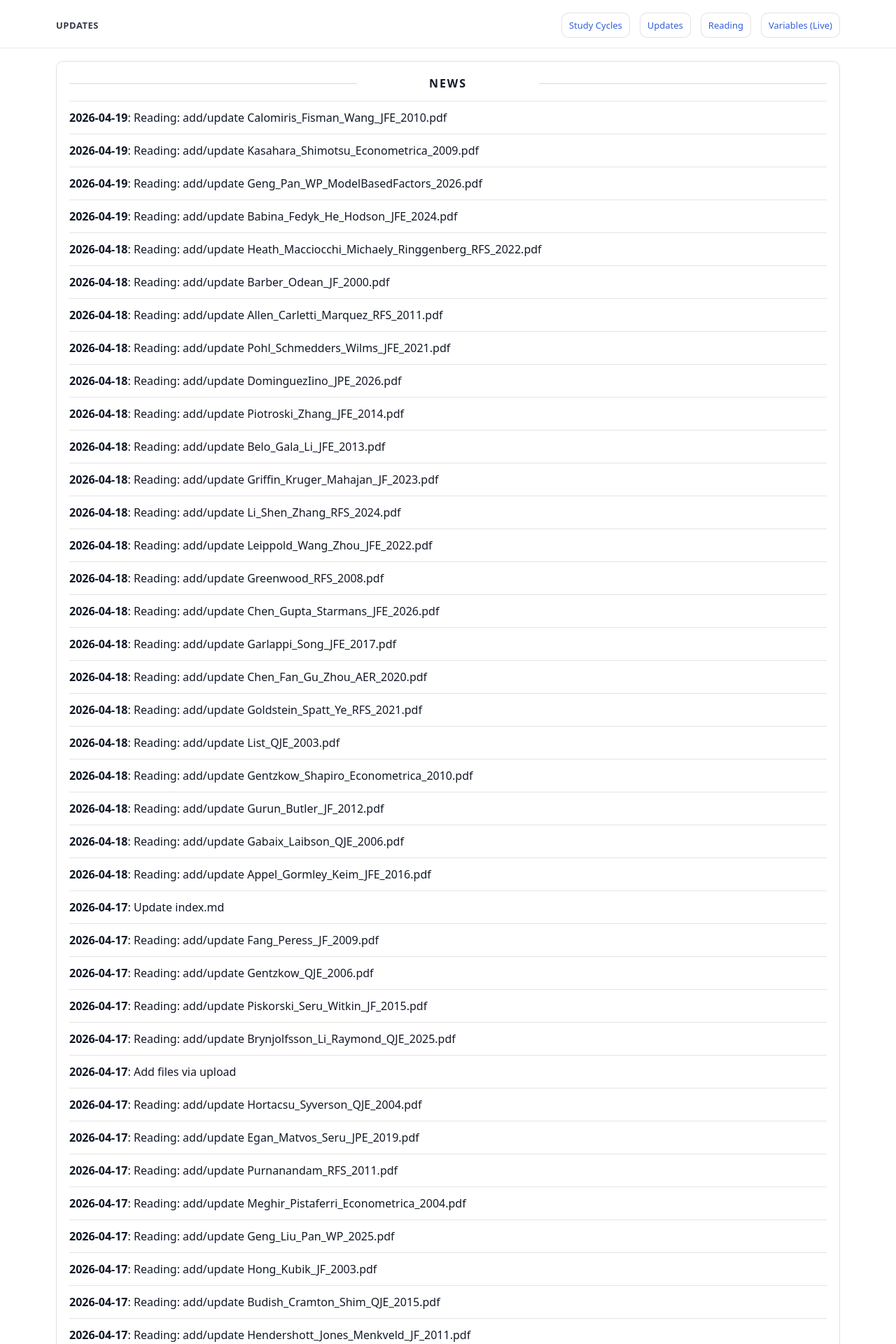
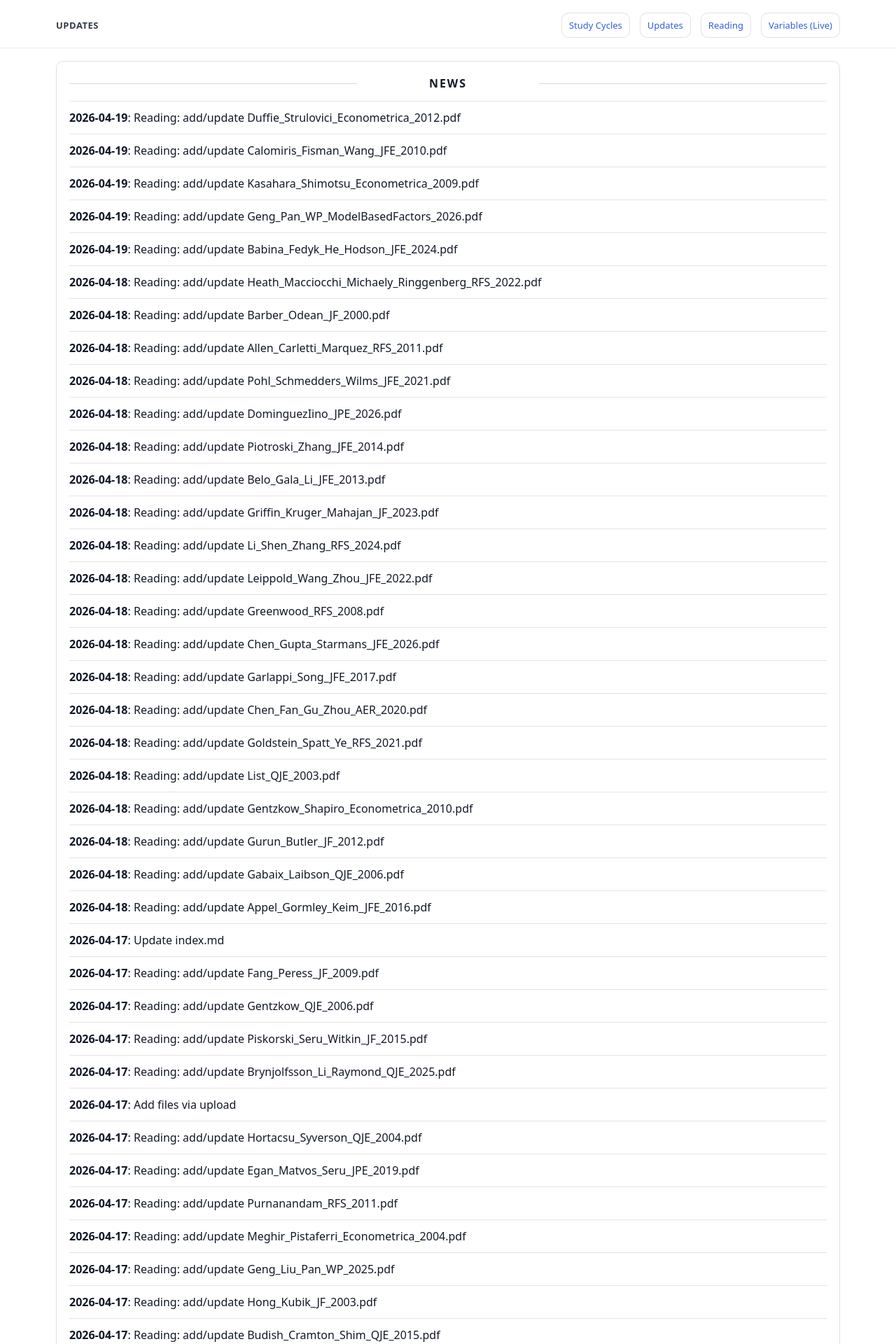
Before and after one commit to yaxinzn/study-archive, a Jekyll site: the page built from updates/index.md, in a window 1280 px wide. Shown: the top 1920 px of the page at 70% size. Built offline with Jekyll 4.4.1, drawn with Linux system fonts in a browser that asks for light colours; some of the changed text lies outside the part shown.

Commit message:
chore: update NEWS feed

```diff
--- a/_data/news.yml
+++ b/_data/news.yml
@@ -1,4 +1,7 @@
 # Auto-generated update history (sorted newest -> oldest). Do not edit manually.
+- ts: "1776552255"
+  date: "2026-04-19"
+  title: "Reading: add/update Duffie_Strulovici_Econometrica_2012.pdf"
 - ts: "1776551315"
   date: "2026-04-19"
   title: "Reading: add/update Calomiris_Fisman_Wang_JFE_2010.pdf"
```
